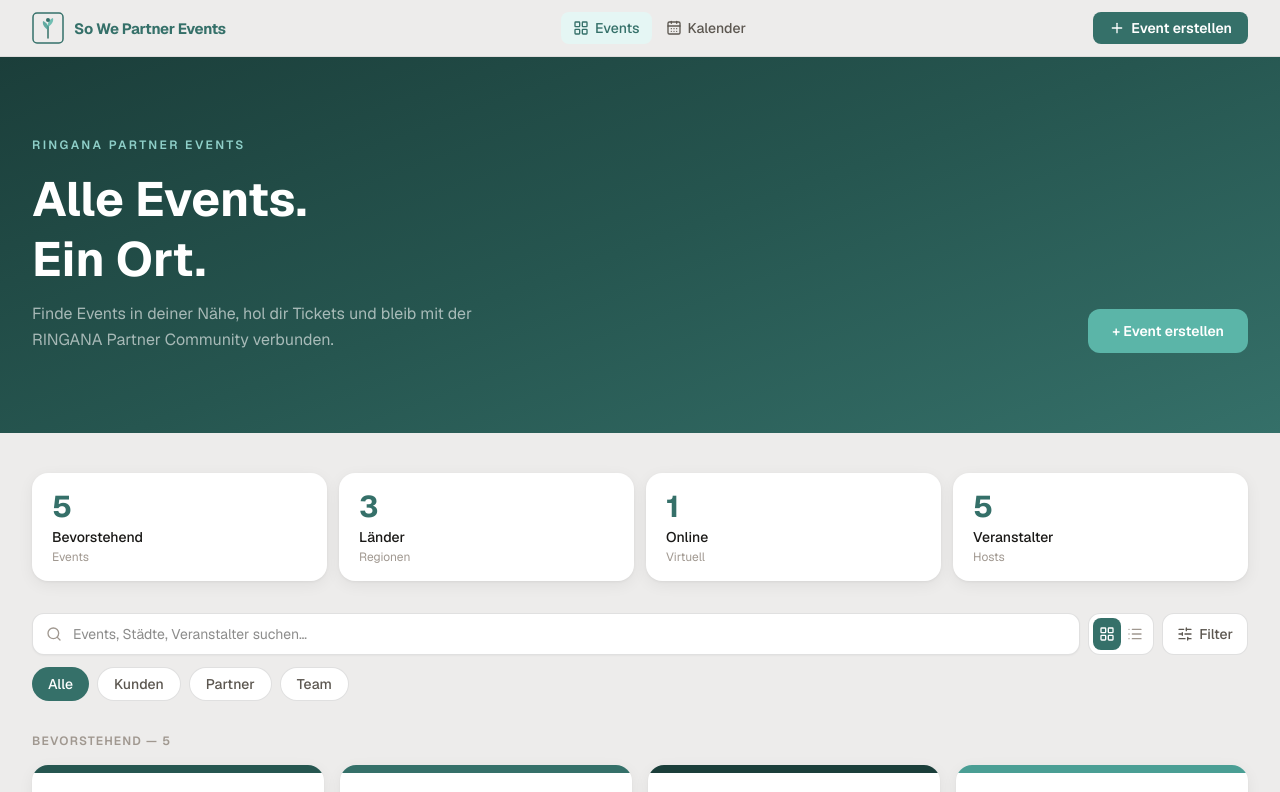
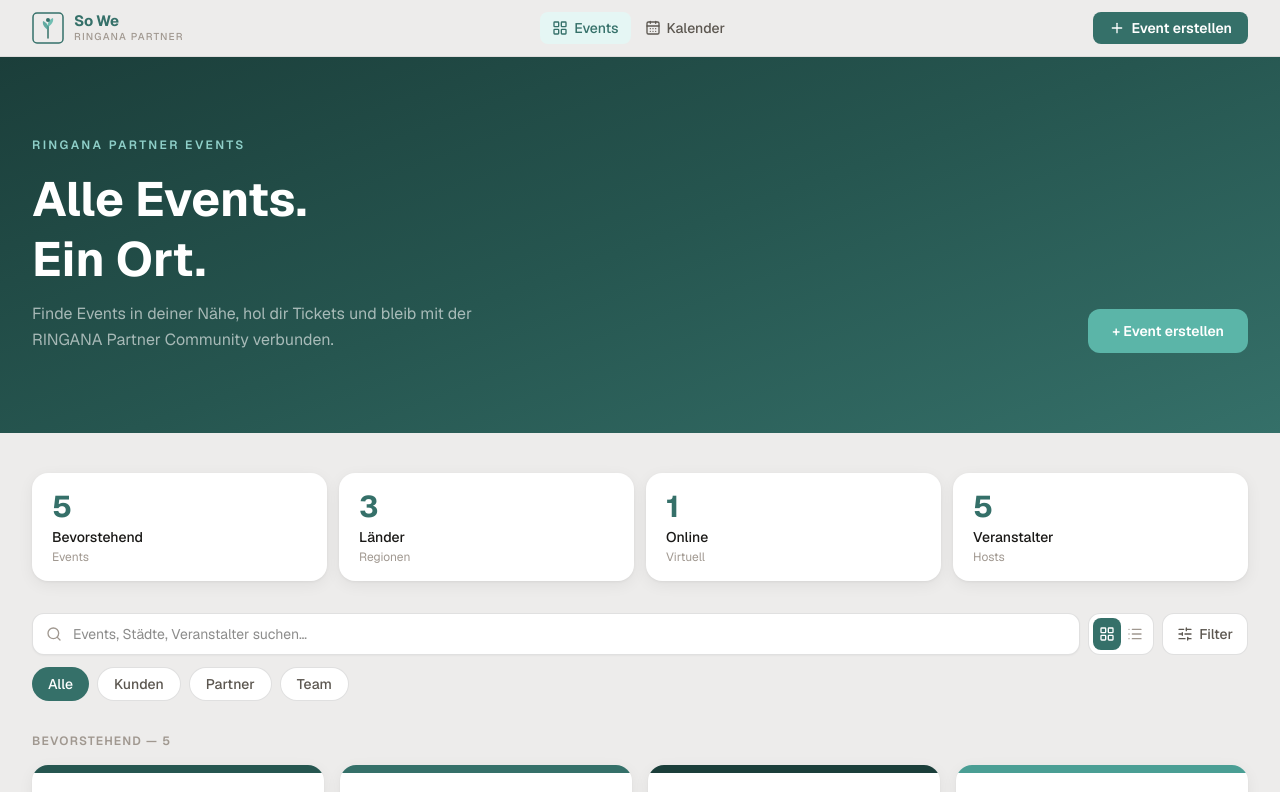
Before and after one commit to Yumiin2025/partner.events, a Next.js app: page / in a window 1280 px wide. Shown: the top 792 px of the page. Built offline with nearby package versions, Linux system fonts and the light colour scheme.

Commit message:
fix: header shows 'So We' / 'Ringana Partner' two-line layout
https://claude.ai/code/session_01SdHiD3n1Azrq8ZcPtRm3Nr

```diff
--- a/components/Header.tsx
+++ b/components/Header.tsx
@@ -35,9 +35,12 @@ export default function Header() {
         {/* Logo */}
         <Link href="/" className="flex items-center gap-2.5 flex-shrink-0">
           <RinganaPartnerLogo />
-          <div className="leading-none">
+          <div className="leading-tight">
             <div className="text-[15px] font-bold tracking-tight" style={{ color: 'var(--green-700)' }}>
-              So We Partner Events
+              So We
+            </div>
+            <div className="text-[10px] tracking-[0.12em] uppercase font-medium" style={{ color: 'var(--text-3)' }}>
+              Ringana Partner
             </div>
           </div>
         </Link>
```
